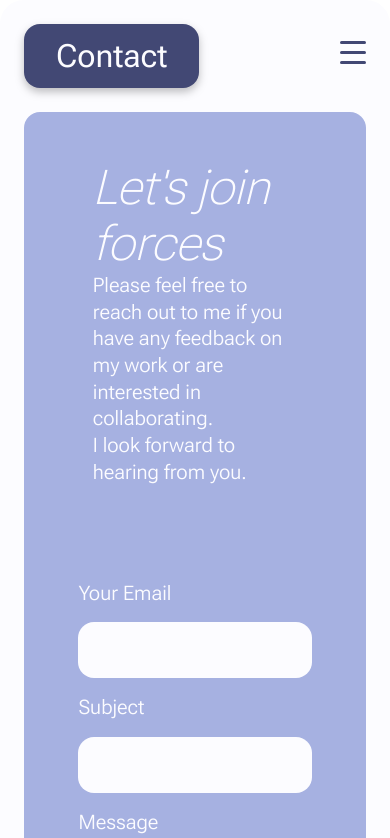
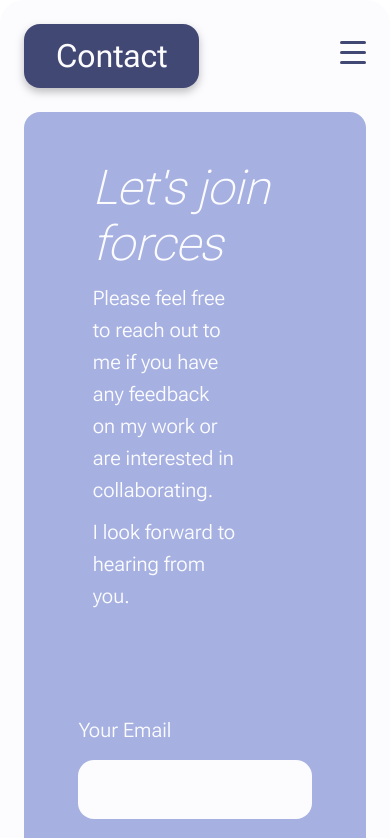
Before and after one commit to GeorgianaIon/newportfolio, a Next.js app: page /contact in a window 390 px wide. Shown: the top 838 px of the page. Built offline with nearby package versions, Linux system fonts and the light colour scheme.

Commit message:
contact page responsiveness

```diff
--- a/pages/api/send-mail.ts
+++ b/pages/api/send-mail.ts
@@ -14,7 +14,6 @@ export default async (req: NextApiRequest, res: NextApiResponse) => {
             text: message,
             html: "<h1>Test</h1>"
         };
-        console.log(msg)
         try {
             await sgMail.send(msg).then(() => {
                 console.log('Email sent');
--- a/pages/contact.tsx
+++ b/pages/contact.tsx
@@ -6,6 +6,7 @@ import { SubmitHandler, useForm } from "react-hook-form";
 import { Colors } from '../constants/Colors'
 import SendRoundedIcon from '@mui/icons-material/SendRounded';
 import sgMail from "@sendgrid/mail"
+import { maxWidth } from '@mui/system';
 
 
 interface EmailData {
@@ -26,7 +27,6 @@ const {
 
 const submit: SubmitHandler<EmailData> = async (data: EmailData) => {
   console.log(data);
-  // sendEmail(data);
   try {
     const response = await fetch('/api/send-mail', {
       method: 'POST',
@@ -36,53 +36,34 @@ const submit: SubmitHandler<EmailData> = async (data: EmailData) => {
       body: JSON.stringify(data),
     });
     const result = await response.json();
-    return result;
-    console.log(result);
+    console.log('RESULT:', result);
   } catch (error) {
     console.log(error)
   }
 };
 
-// const sgMail = require('@sendgrid/mail')
-// sgMail.setApiKey(process.env.SENDGRID_API_KEY);
-
-// const sendEmail = async (data: EmailData) => {
-//   const { email, subject, message } = data;
-//   const msg = {
-//     to: 'ion.georgiana@hotmail.com',
-//     from: email,
-//     subject: subject,
-//     text: message,
-//   };
-//   try {
-//     await sgMail.send(msg).then(() => {
-//       console.log('Email sent');});
-//   } catch (error) {
-//     console.error(error);
-//   }
-// };
-
   return (
     <Grid container className={classes.contactPage}>
 
-      <Grid item container xs={12} sm={12} md={6} lg={6} className={classes.callForAction}>
-        <Grid item>
-          <Typography variant="h1" className={classes.title}>Let's join forces</Typography>
-        </Grid>
-        <Grid item>
-          <Typography variant="h5" className={classes.text}>Please feel free to reach out to me if you have any feedback on my work or are interested in collaborating.</Typography>
-        </Grid>
-        <Grid item>
-          <Typography variant="h5" className={classes.text}>I look forward to hearing from you.</Typography>
-        </Grid>
+      <Grid item container xs={12} sm={12} md={12} lg={6} className={classes.callForAction}>
+        <div>
+            <Typography variant="h1" className={classes.title}>Let's join forces</Typography>
+            <Typography variant="h5" className={classes.text}>Please feel free to reach out to me if you have any feedback on my work or are interested in collaborating.</Typography>
+            <Typography variant="h5" className={classes.text}>I look forward to hearing from you.</Typography>
+        </div>
       </Grid>
 
-      <Grid item xs={12} sm={12} md={6} lg={6} className={classes.contactFormContainer}>
+      <Grid item xs={12} sm={12} md={12} lg={6} className={classes.contactFormContainer}>
         <form onSubmit={handleSubmit(submit)} className={classes.form}>
-          <Grid item>
+          <Grid item className={classes.fieldContainer}>
             <Typography variant="h5" className={classes.formText}>Your Email</Typography>
             <TextField
-              className={classes.textField}
+              className={classes.textField + ' ' + classes.textFieldHeight}
+              InputProps={{
+                classes: {
+                  input: classes.resize,
+                },
+              }}
               {...register("email", {
                 required: 'Email is required',
                 pattern: {
@@ -98,10 +79,15 @@ const submit: SubmitHandler<EmailData> = async (data: EmailData) => {
                 </Typography>
               )}
           </Grid>
-          <Grid item>
+          <Grid item className={classes.fieldContainer}>
             <Typography variant="h5" className={classes.formText}>Subject</Typography>
             <TextField
-              className={classes.textField}
+              InputProps={{
+                classes: {
+                  input: classes.resize,
+                },
+              }}
+              className={classes.textField + ' ' + classes.textFieldHeight}
               {...register("subject", { required: 'Subject is required' })}
               />
               {errors.subject && (
@@ -110,9 +96,14 @@ const submit: SubmitHandler<EmailData> = async (data: EmailData) => {
                 </Typography>
               )}
           </Grid>
-          <Grid item>
+          <Grid item className={classes.fieldContainer}>
             <Typography variant="h5" className={classes.formText}>Message</Typography>
             <TextField
+              InputProps={{
+                classes: {
+                  input: classes.resize,
+                },
+              }}
               multiline
               rows={6}
               className={classes.textField}
@@ -125,7 +116,7 @@ const submit: SubmitHandler<EmailData> = async (data: EmailData) => {
               )}
           </Grid>
 
-          <Grid item>
+          <Grid item style={{margin: 'auto 0'}}>
             <Button type="submit" variant="contained" startIcon={<SendRoundedIcon />} className={classes.button}>Send</Button>
           </Grid>
         </form>
@@ -137,14 +128,17 @@ const submit: SubmitHandler<EmailData> = async (data: EmailData) => {
 
 const useStyles = makeStyles()(() => ({
   contactPage:{
+    height: '100%'
+  },
+  callForAction:{
+    padding: '3rem 4.3rem',
+  },
+  form:{
 
   },
-  callForAction:{
-    padding: '3rem 4.3rem'
-  },
-  form:{},
   contactFormContainer:{
-    padding: '1.9rem 3.4rem'
+    padding: '1.9rem 3.4rem',
+    // height: '80vh'
   },
   input:{},
   textarea:{},
@@ -156,7 +150,9 @@ const useStyles = makeStyles()(() => ({
     fontStyle: 'italic',
   },
   text:{
-
+    margin: '5% 0',
+    maxWidth: '70%',
+    lineHeight: 1.6
   },
   formText: {
     margin: '1rem 0',
@@ -167,7 +163,18 @@ const useStyles = makeStyles()(() => ({
     backgroundColor: Colors.white,
     '.MuiOutlinedInput-notchedOutline': {
       border: 'none',
-   }
+   },
+  },
+  resize: {
+     fontSize: '2.5vh'
+  },
+  textFieldHeight: {
+    height: '7vh',
+  },
+  fieldContainer: {
+    '@media (min-height: 1000px)': {
+      margin: '5% 0'
+    }
   }
 }));
 
```
Also changed, not shown: components/HomePageLayout.tsx (+5 -5 lines), components/SecondaryLayout.tsx (+5 -5 lines).
